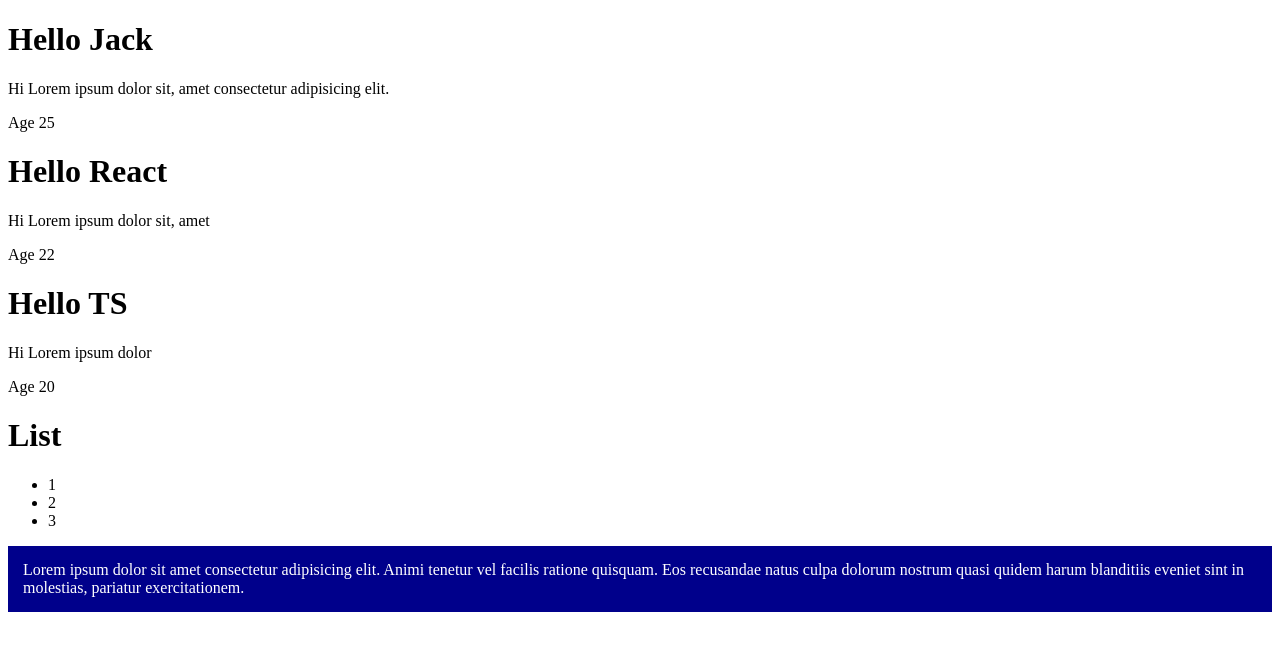
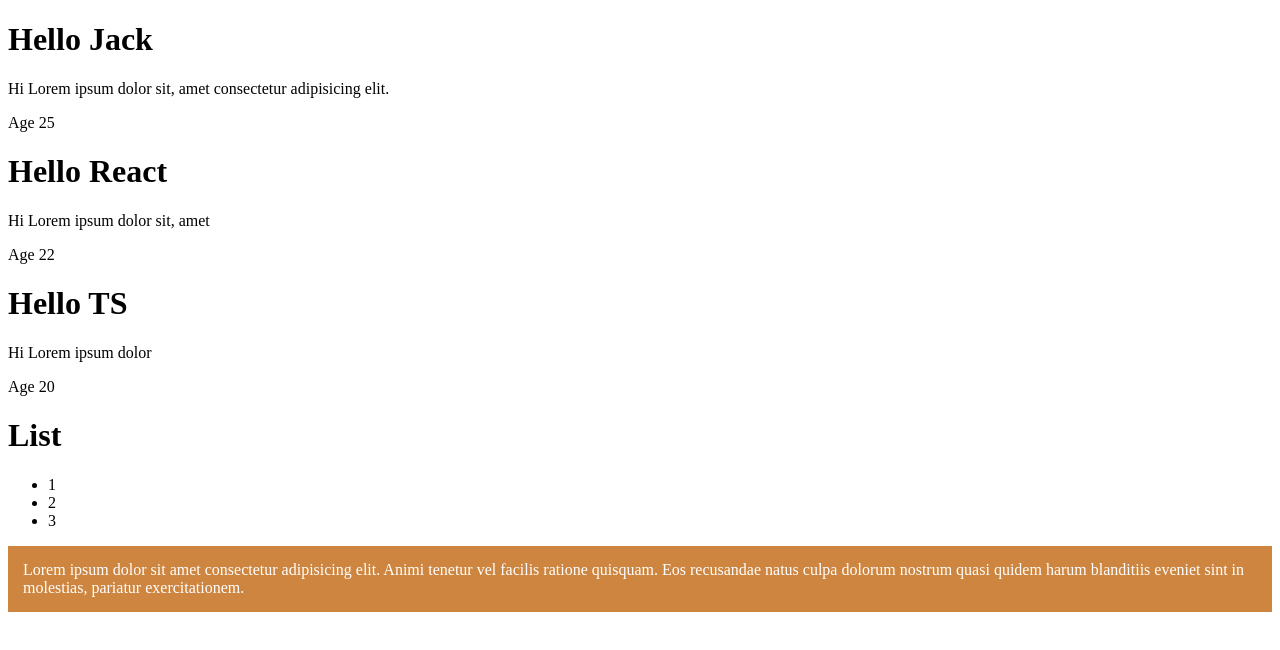
Before and after one commit to denypanko/react-22-10, a React (Create React App) app: page / in a window 1280 px wide. Shown: the top 650 px of the page. Built offline with nearby package versions, Linux system fonts and the light colour scheme.

Commit message:
add dinamic styles

```diff
--- a/src/List.css
+++ b/src/List.css
@@ -3,3 +3,8 @@
     background-color: darkblue;
     padding: 15px;
 }
+.test {
+    color: white;
+    background-color: peru;
+    padding: 15px;
+}
--- a/src/List.tsx
+++ b/src/List.tsx
@@ -2,6 +2,7 @@ import './List.css'
 
 type Props = {}
 export const List = (props: Props) => {
+    let data = false
     return (
         <>
             <h1>List</h1>
@@ -10,7 +11,7 @@ export const List = (props: Props) => {
                 <li>2</li>
                 <li>3</li>
             </ul>
-            <p className="content">
+            <p className={`${data ? 'content' : 'test'}`}>
                 Lorem ipsum dolor sit amet consectetur adipisicing elit. Animi
                 tenetur vel facilis ratione quisquam. Eos recusandae natus culpa
                 dolorum nostrum quasi quidem harum blanditiis eveniet sint in
```
